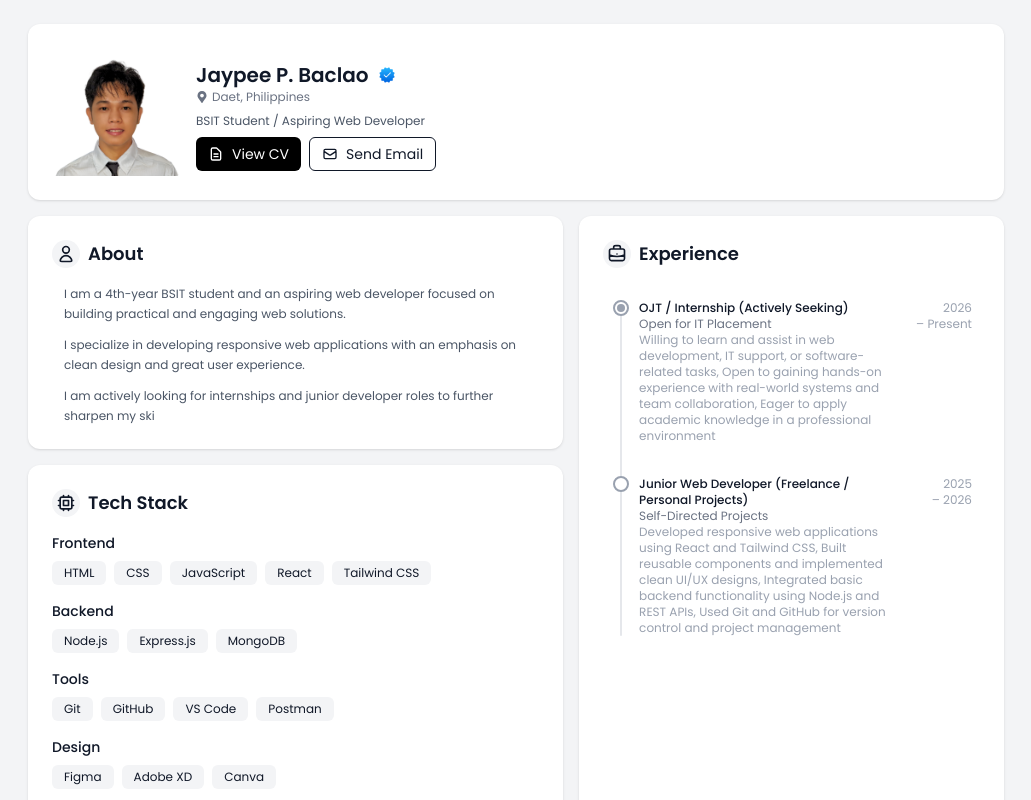
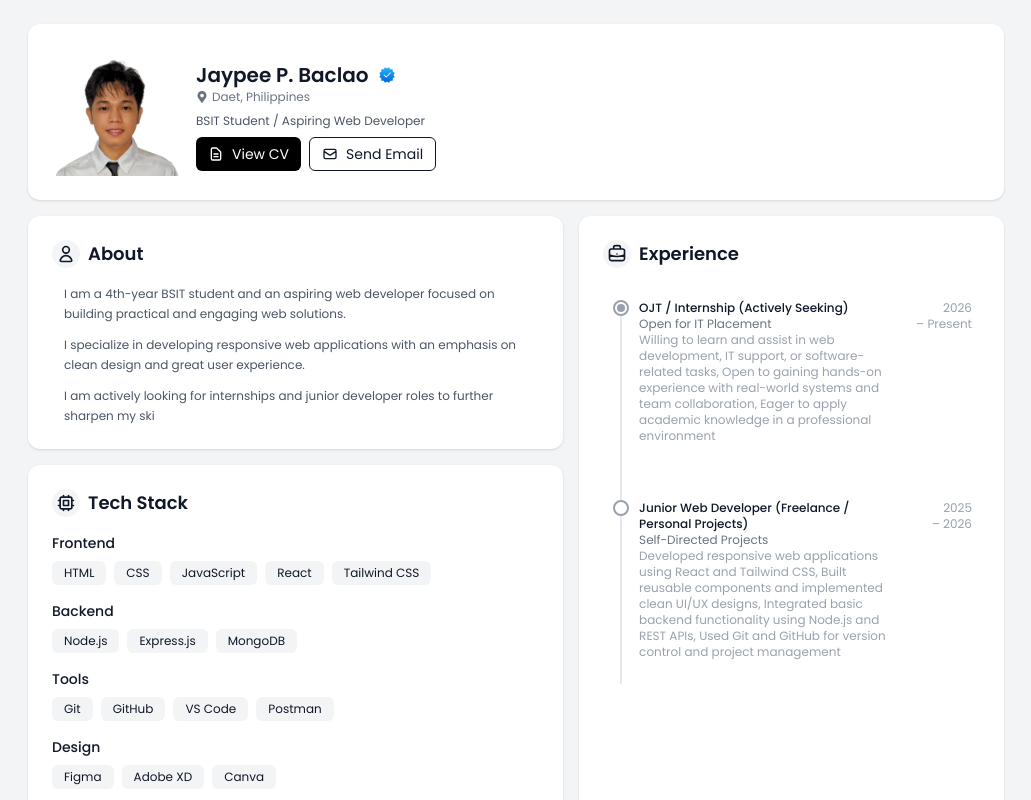
Before and after one commit to baclaojaypee08-spec/portfolio, a React (Vite) app in the folder my-portfolio/: page / in a window 1280 px wide. Shown: the top 800 px of the page, without its empty margins (124-1155 px from the left). Built offline with nearby package versions, Linux system fonts and the light colour scheme.

Commit message:
Update project files

```diff
--- a/my-portfolio/src/components/Experience.jsx
+++ b/my-portfolio/src/components/Experience.jsx
@@ -51,7 +51,7 @@ function Experience() {
             <motion.li
               key={index}
               variants={itemVariants}
-              className="relative mb-8 last:mb-0 flex items-start group"
+              className="relative mb-8 last:mb-0 flex items-start group pb-6 hover:z-10"
             >
               {index !== experiences.length - 1 && (
                 <span
```
